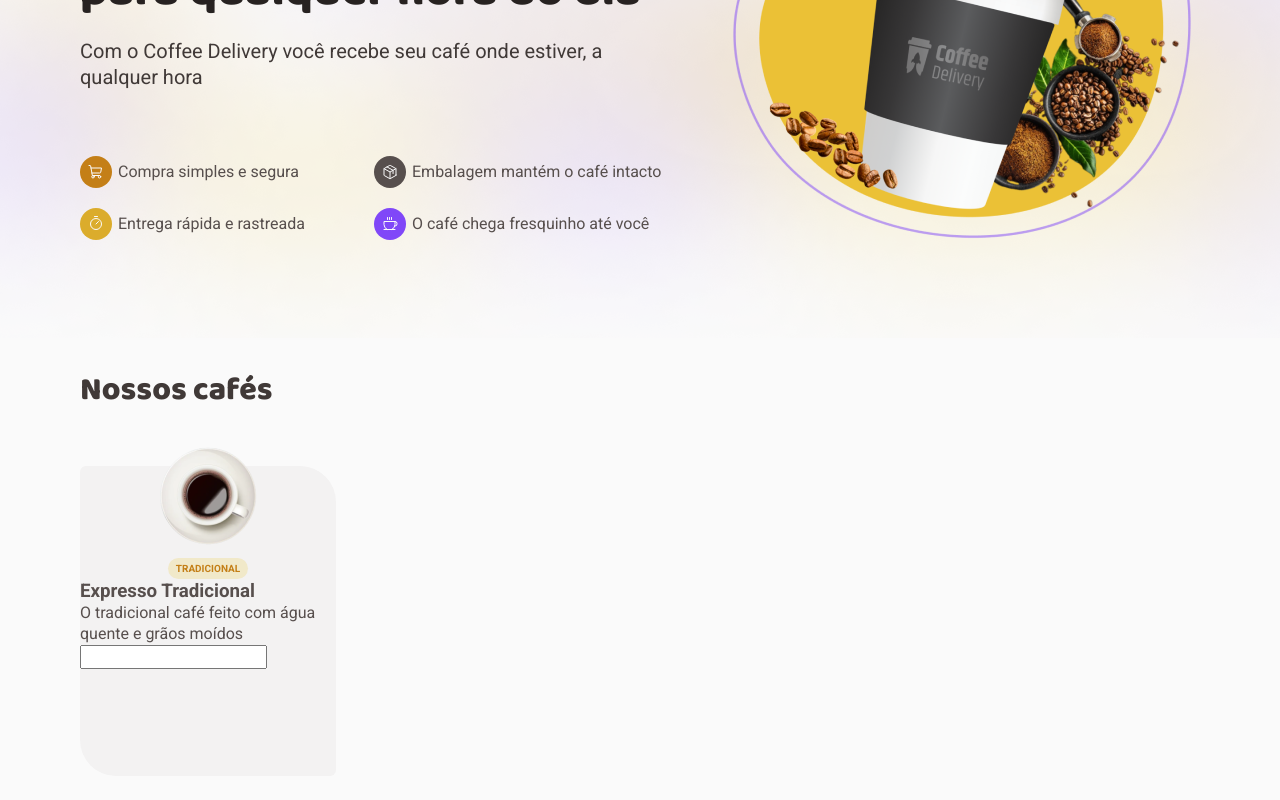
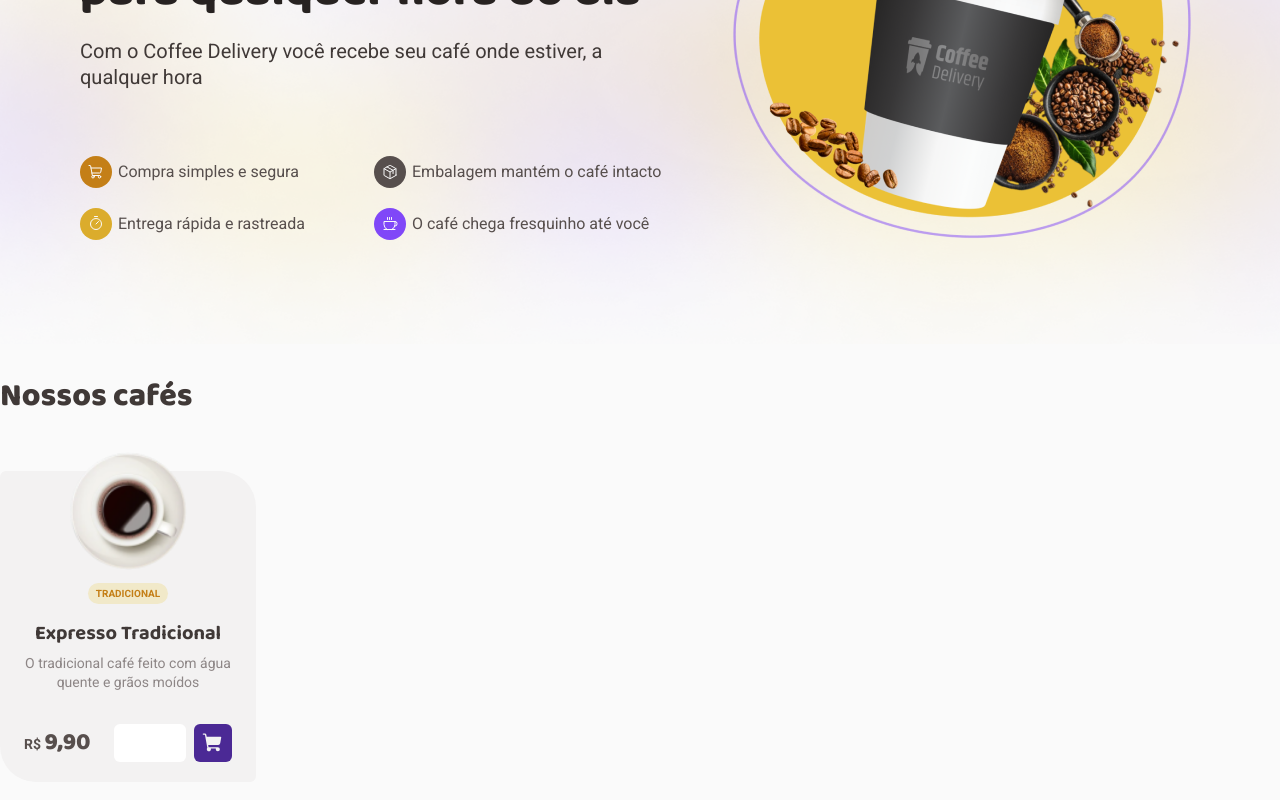
Before and after one commit to joeyanovich/coffee-delivery, a React (Vite) app: page / in a window 1280 px wide. Shown: the part 310-1110 px from the top of the page. Built offline with nearby package versions, Linux system fonts and the light colour scheme.

Commit message:
feat ✨: created card template

```diff
--- a/src/pages/Home/components/Banner/styles.ts
+++ b/src/pages/Home/components/Banner/styles.ts
@@ -4,11 +4,12 @@ import bg from '../../../../../public/bg-hero.png'
 
 export const BannerContainer = styled.main`
   width: 100vw;
-  height: 34rem;
+  min-height: 34rem;
 
   background-image: url(${ bg });
   background-position: center;
   background-size: cover;
+
   .container {
     display: flex;
     align-items: center;
--- a/src/pages/Home/components/CoffeeList/components/Card/index.tsx
+++ b/src/pages/Home/components/CoffeeList/components/Card/index.tsx
@@ -1,6 +1,7 @@
 import { CardContainer } from "./styles";
 
 import  americano  from '../../../../../../../public/americano.png'
+import { ShoppingCart } from "phosphor-react";
 // import  arabe  from '../../../../../../../public/arabe.png'
 // import  cafeComLeite  from '../../../../../../../public/cafeComLeite.png'
 // import  cafeGelado  from '../../../../../../../public/cafeGelado.png'
@@ -22,11 +23,23 @@ export function Card() {
       <div className="tag">
         <span>TRADICIONAL</span>
       </div>
-      <h3>Expresso Tradicional</h3>
-      <span>O tradicional café feito com água quente e grãos moídos</span>
-      <footer>
-        <input type="number" />
-      </footer>
+      <div className="content">
+        <div className="text">
+          <h3>Expresso Tradicional</h3>
+          <p>O tradicional café feito com água quente e grãos moídos</p>
+        </div>
+        <footer>
+          <div className="price">
+            R$ <span>9,90</span>
+          </div>
+          <div className="input-number">
+            <input type="number" />
+            <div className="icon-cart">
+              <ShoppingCart size={22} weight="fill"/>
+            </div>
+          </div>
+        </footer>
+      </div>
     </CardContainer>
   )
 }
--- a/src/pages/Home/components/CoffeeList/components/Card/styles.ts
+++ b/src/pages/Home/components/CoffeeList/components/Card/styles.ts
@@ -2,7 +2,9 @@ import styled from "styled-components";
 
 export const CardContainer = styled.div`
   width: 16rem;
-  height: 19.375rem;
+  min-height: 19.375rem;
+
+  padding: 0 1.5rem;
 
   border-radius: 6px 36px 6px 36px;
 
@@ -13,6 +15,7 @@ export const CardContainer = styled.div`
     justify-content: center;
   }
   img {
+    width: 7.5rem;
     margin: -1.25rem auto 0;
   }
   .tag {
@@ -23,7 +26,6 @@ export const CardContainer = styled.div`
     gap: 0.25rem;
 
     margin-top: 0.75rem;
-
   }
   .tag span {
     font-size: 0.625rem;
@@ -36,4 +38,75 @@ export const CardContainer = styled.div`
     background-color: ${props => props.theme['yellow-light']};
     color: ${props => props.theme['yellow-dark']};
   }
+  .content {
+    display: flex;
+    flex-direction: column;
+  }
+  .text {
+    display: flex;
+    flex-direction: column;
+    gap: 0.5rem;
+
+    margin-top: 1rem;
+    margin-bottom: 2.0625rem;
+  }
+  .text h3 {
+    font-family: 'Baloo 2', sans-serif;
+    font-size: 1.25rem;
+    text-align: center;
+    font-weight: bold;
+
+    color: ${props => props.theme['base-subtitle']};
+  }
+  footer {
+    display: flex;
+    align-items: center;
+    justify-content: space-between;
+
+    width: 100%;
+
+    padding-bottom: 1.25rem;
+  }
+  .input-number {
+    display: flex;
+    align-items: center;
+    gap: 0.5rem;
+  }
+  .price {
+    font-weight: bold;
+    font-size: 0.875rem;
+  }
+  .price span {
+    font-family: 'Baloo 2', sans-serif;
+    font-weight: 900;
+    font-size: 1.5rem;
+  }
+  .text p {
+    font-size: 0.875rem;
+    text-align: center;
+
+    color: ${props => props.theme['base-label']};
+  }
+  footer input {
+    width: 4.5rem;
+    height: 2.375rem;
+
+    border: none;
+    border-radius: 6px;
+    outline: 0;
+
+    color: ${props => props.theme['base-title']};
+  }
+  .icon-cart {
+    display: flex;
+    justify-content: center;
+    align-items: center;
+
+    padding: 0.5rem;
+
+    border-radius: 6px;
+
+    color: ${props => props.theme['base-card']};
+    background-color: ${props => props.theme['purple-dark']};
+  }
 `
--- a/src/pages/Home/index.tsx
+++ b/src/pages/Home/index.tsx
@@ -1,11 +1,12 @@
 import { Banner } from "./components/Banner/index";
 import { CoffeeList } from "./components/CoffeeList";
+import { HomeContainer } from "./styles";
 
 export function Home() {
   return (
-    <>
+    <HomeContainer>
       <Banner />
       <CoffeeList />
-    </>
+    </HomeContainer>
   )
 }
--- /dev/null
+++ b/src/pages/Home/styles.ts
@@ -0,0 +1,6 @@
+import styled from "styled-components";
+
+export const HomeContainer = styled.div`
+  display: flex;
+  flex-direction: column;
+`
```
